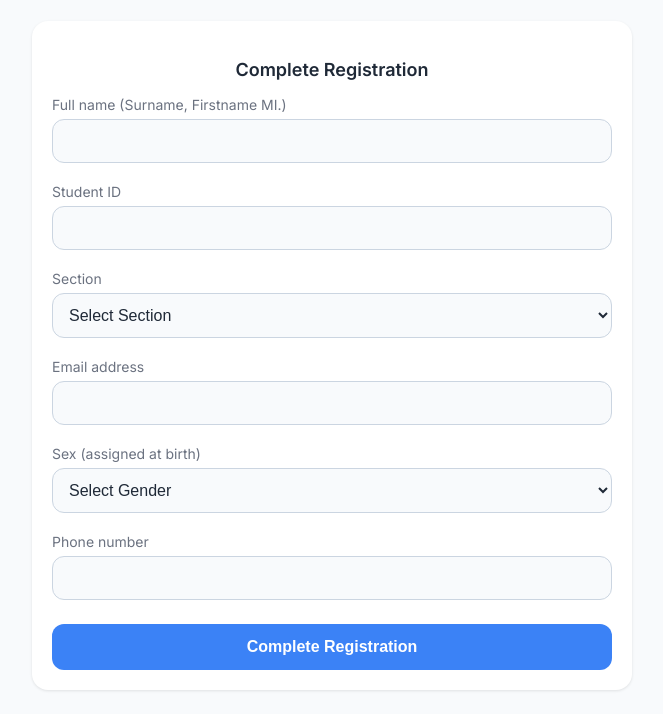
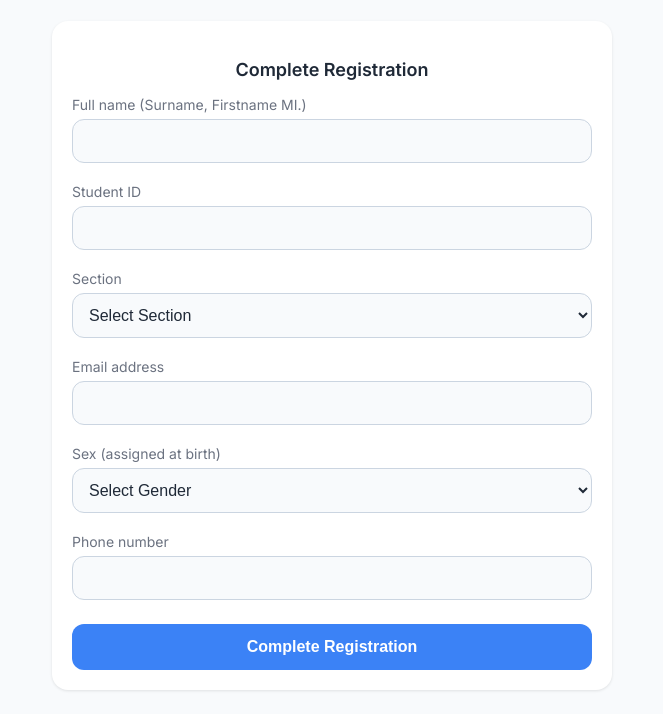
Before and after one commit to Sodayooo-dev/cpe-attendance, a plain HTML site: page index.html in a window 1280 px wide. Shown: the part 281-995 px from the top of the page, without its empty margins (308-971 px from the left). Drawn offline with Linux system fonts and the light colour scheme.

Commit message:
Add files via upload

```diff
--- a/style.css
+++ b/style.css
@@ -5,10 +5,14 @@ body {
   padding: 0;
 }
 .container {
+  width: 100%;
   max-width: 600px;
-  margin: auto;
+  margin: 0 auto;
   padding: 20px;
+  min-height: 100vh;
+  box-sizing: border-box;
 }
+
 .card {
   background: #fff;
   border-radius: 16px;
```
